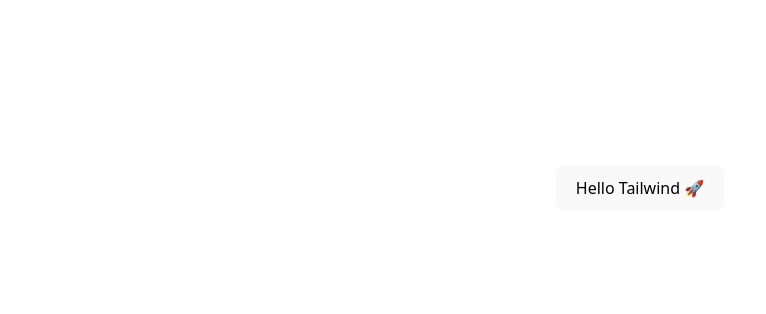
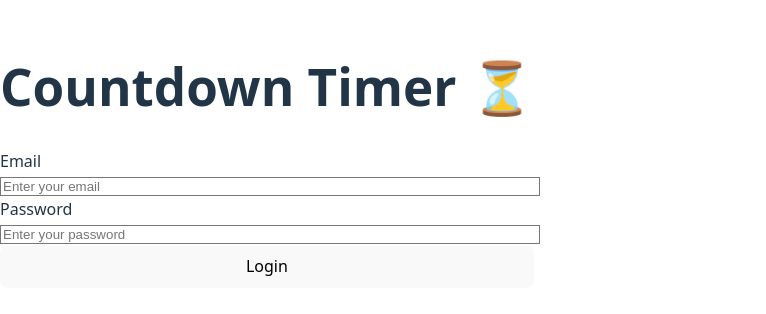
Before and after one commit to Joyclare/countdown-timer-app, a React (Vite) app: page / in a window 1280 px wide. Shown: the part 244-558 px from the top of the page, without its empty margins (0-766 px from the left). Built offline with nearby package versions, Linux system fonts and the light colour scheme.

Commit message:
Updated App.jsx to show Login Button

```diff
--- a/src/App.jsx
+++ b/src/App.jsx
@@ -1,16 +1,7 @@
-import { useState } from 'react'
-import reactLogo from './assets/react.svg'
-import viteLogo from '/vite.svg'
-import './App.css'
+import Login from "./components/Login";
 
 function App() {
-  return (
-    <div className="flex items-center justify-center min-h-screen bg-gray-100">
-      <button className="bg-blue-500 hover:bg-blue-600 text-white font-semibold py-2 px-4 rounded">
-        Hello Tailwind 🚀
-      </button>
-    </div>
-  );
+  return <Login />;
 }
 
 export default App;
```
